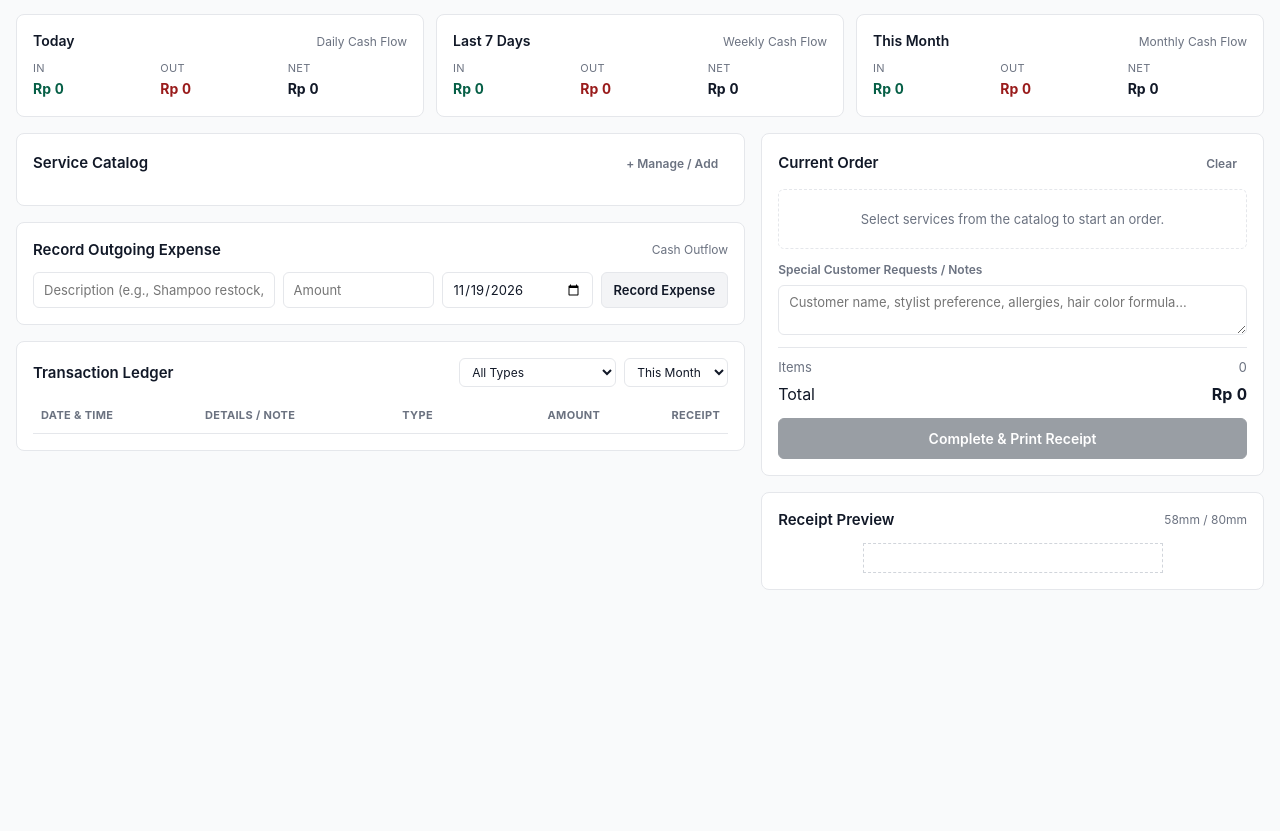
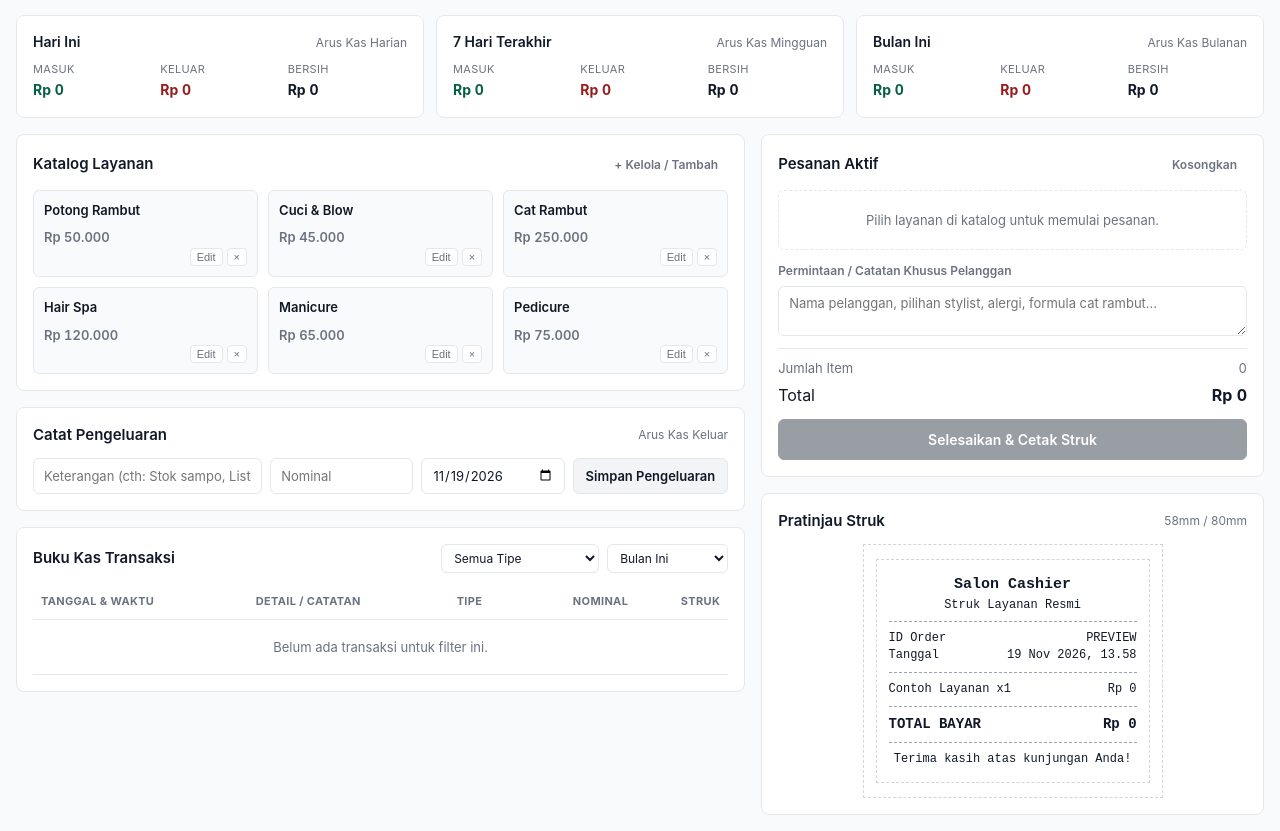
Before and after one commit to reybongs-dev/kasir, a plain HTML site: page index.html in a window 1280 px wide. Shown: the part 70-901 px from the top of the page. Before the commit the page ends 800 px from the top, so only its background shows below. Drawn offline with Linux system fonts and the light colour scheme.

Commit message:
Translate HTML content to Indonesian
Updated the language and labels in the HTML file to Indonesian for better localization.

```diff
--- a/index.html
+++ b/index.html
@@ -1,16 +1,16 @@
 <!DOCTYPE html>
-<html lang="en">
+<html lang="id">
 <head>
   <meta charset="UTF-8" />
   <meta name="viewport" content="width=device-width, initial-scale=1.0" />
   <meta name="theme-color" content="#111827" />
-  <title>Salon Cashier — Offline POS</title>
-  <link rel="manifest" href="./manifest.json" />
+  <title>Salon Cashier — Kasir Offline</title>
+  <link rel="manifest" href="./manifest.json?v=2026.11.19.3" />
   <link rel="stylesheet" href="./style.css" />
 </head>
 <body>
   <div class="app-shell">
-    <!-- Top Header -->
+    <!-- Header Atas -->
     <header class="topbar">
       <div class="brand">
         <span class="brand-dot"></span>
@@ -19,101 +19,102 @@
       <div class="topbar-meta">
         <span id="offline-badge" class="badge badge-online">Online</span>
         <span id="live-clock" class="tabular"></span>
+        <button type="button" id="toggle-theme-btn" class="btn btn-ghost btn-sm">Gelap</button>
       </div>
     </header>
 
-    <!-- Financial Summary Cards -->
-    <section class="summary-grid" aria-label="Financial Summary">
+    <!-- Ringkasan Keuangan -->
+    <section class="summary-grid" aria-label="Ringkasan Keuangan">
       <article class="card summary-card">
         <div class="summary-header">
-          <h2>Today</h2>
-          <span class="summary-sub">Daily Cash Flow</span>
+          <h2>Hari Ini</h2>
+          <span class="summary-sub">Arus Kas Harian</span>
         </div>
         <div class="summary-metrics">
-          <div><span>In</span><strong id="sum-today-in" class="tabular text-in">Rp 0</strong></div>
-          <div><span>Out</span><strong id="sum-today-out" class="tabular text-out">Rp 0</strong></div>
-          <div><span>Net</span><strong id="sum-today-net" class="tabular">Rp 0</strong></div>
+          <div><span>Masuk</span><strong id="sum-today-in" class="tabular text-in">Rp 0</strong></div>
+          <div><span>Keluar</span><strong id="sum-today-out" class="tabular text-out">Rp 0</strong></div>
+          <div><span>Bersih</span><strong id="sum-today-net" class="tabular">Rp 0</strong></div>
         </div>
       </article>
 
       <article class="card summary-card">
         <div class="summary-header">
-          <h2>Last 7 Days</h2>
-          <span class="summary-sub">Weekly Cash Flow</span>
+          <h2>7 Hari Terakhir</h2>
+          <span class="summary-sub">Arus Kas Mingguan</span>
         </div>
         <div class="summary-metrics">
-          <div><span>In</span><strong id="sum-week-in" class="tabular text-in">Rp 0</strong></div>
-          <div><span>Out</span><strong id="sum-week-out" class="tabular text-out">Rp 0</strong></div>
-          <div><span>Net</span><strong id="sum-week-net" class="tabular">Rp 0</strong></div>
+          <div><span>Masuk</span><strong id="sum-week-in" class="tabular text-in">Rp 0</strong></div>
+          <div><span>Keluar</span><strong id="sum-week-out" class="tabular text-out">Rp 0</strong></div>
+          <div><span>Bersih</span><strong id="sum-week-net" class="tabular">Rp 0</strong></div>
         </div>
       </article>
 
       <article class="card summary-card">
         <div class="summary-header">
-          <h2>This Month</h2>
-          <span class="summary-sub">Monthly Cash Flow</span>
+          <h2>Bulan Ini</h2>
+          <span class="summary-sub">Arus Kas Bulanan</span>
         </div>
         <div class="summary-metrics">
-          <div><span>In</span><strong id="sum-month-in" class="tabular text-in">Rp 0</strong></div>
-          <div><span>Out</span><strong id="sum-month-out" class="tabular text-out">Rp 0</strong></div>
-          <div><span>Net</span><strong id="sum-month-net" class="tabular">Rp 0</strong></div>
+          <div><span>Masuk</span><strong id="sum-month-in" class="tabular text-in">Rp 0</strong></div>
+          <div><span>Keluar</span><strong id="sum-month-out" class="tabular text-out">Rp 0</strong></div>
+          <div><span>Bersih</span><strong id="sum-month-net" class="tabular">Rp 0</strong></div>
         </div>
       </article>
     </section>
 
-    <!-- Main 2-Column Workspace -->
+    <!-- Area Kerja 2 Kolom -->
     <main class="workspace">
-      <!-- LEFT COLUMN: Services, Expense Entry & Ledger -->
+      <!-- KOLOM KIRI: Layanan, Catat Pengeluaran & Buku Kas -->
       <div class="col-left">
-        <!-- Service Catalog -->
+        <!-- Katalog Layanan -->
         <section class="card">
           <div class="section-head">
-            <h2>Service Catalog</h2>
-            <button type="button" id="toggle-service-form-btn" class="btn btn-ghost btn-sm">+ Manage / Add</button>
+            <h2>Katalog Layanan</h2>
+            <button type="button" id="toggle-service-form-btn" class="btn btn-ghost btn-sm">+ Kelola / Tambah</button>
           </div>
 
           <form id="service-form" class="inline-form hidden" autocomplete="off">
             <input type="hidden" id="service-edit-id" />
-            <input type="text" id="service-name" placeholder="Service name (e.g., Keratin)" required />
-            <input type="number" id="service-price" placeholder="Price" min="0" step="500" required />
+            <input type="text" id="service-name" placeholder="Nama layanan (cth: Keratin)" required />
+            <input type="number" id="service-price" placeholder="Harga" min="0" step="500" required />
             <div class="form-actions">
-              <button type="submit" class="btn btn-primary btn-sm" id="service-submit-btn">Save Service</button>
-              <button type="button" id="service-cancel-btn" class="btn btn-ghost btn-sm hidden">Cancel</button>
+              <button type="submit" class="btn btn-primary btn-sm" id="service-submit-btn">Simpan</button>
+              <button type="button" id="service-cancel-btn" class="btn btn-ghost btn-sm hidden">Batal</button>
             </div>
           </form>
 
           <div id="service-grid" class="service-grid"></div>
         </section>
 
-        <!-- Outgoing Cash Flow (Expense Entry) -->
+        <!-- Catat Pengeluaran -->
         <section class="card">
           <div class="section-head">
-            <h2>Record Outgoing Expense</h2>
-            <span class="muted-label">Cash Outflow</span>
+            <h2>Catat Pengeluaran</h2>
+            <span class="muted-label">Arus Kas Keluar</span>
           </div>
           <form id="expense-form" class="expense-form" autocomplete="off">
-            <input type="text" id="expense-desc" placeholder="Description (e.g., Shampoo restock, Electricity)" required />
-            <input type="number" id="expense-amount" placeholder="Amount" min="1" step="500" required />
+            <input type="text" id="expense-desc" placeholder="Keterangan (cth: Stok sampo, Listrik)" required />
+            <input type="number" id="expense-amount" placeholder="Nominal" min="1" step="500" required />
             <input type="date" id="expense-date" required />
-            <button type="submit" class="btn btn-secondary">Record Expense</button>
+            <button type="submit" class="btn btn-secondary">Simpan Pengeluaran</button>
           </form>
         </section>
 
-        <!-- Transaction Ledger -->
+        <!-- Buku Kas Transaksi -->
         <section class="card">
           <div class="section-head ledger-head">
-            <h2>Transaction Ledger</h2>
+            <h2>Buku Kas Transaksi</h2>
             <div class="filters">
-              <select id="filter-type" aria-label="Filter by transaction type">
-                <option value="all">All Types</option>
-                <option value="in">Incoming (Orders)</option>
-                <option value="out">Outgoing (Expenses)</option>
+              <select id="filter-type" aria-label="Filter tipe transaksi">
+                <option value="all">Semua Tipe</option>
+                <option value="in">Masuk (Order)</option>
+                <option value="out">Keluar (Pengeluaran)</option>
               </select>
-              <select id="filter-period" aria-label="Filter by period">
-                <option value="daily">Today</option>
-                <option value="weekly">Last 7 Days</option>
-                <option value="monthly" selected>This Month</option>
-                <option value="all">All Time</option>
+              <select id="filter-period" aria-label="Filter periode">
+                <option value="daily">Hari Ini</option>
+                <option value="weekly">7 Hari Terakhir</option>
+                <option value="monthly" selected>Bulan Ini</option>
+                <option value="all">Semua Waktu</option>
               </select>
             </div>
           </div>
@@ -122,11 +123,11 @@
             <table class="ledger-table">
               <thead>
                 <tr>
-                  <th>Date &amp; Time</th>
-                  <th>Details / Note</th>
-                  <th>Type</th>
-                  <th class="num">Amount</th>
-                  <th class="num">Receipt</th>
+                  <th>Tanggal &amp; Waktu</th>
+                  <th>Detail / Catatan</th>
+                  <th>Tipe</th>
+                  <th class="num">Nominal</th>
+                  <th class="num">Struk</th>
                 </tr>
               </thead>
               <tbody id="ledger-body"></tbody>
@@ -135,30 +136,28 @@
         </section>
       </div>
 
-      <!-- RIGHT COLUMN: Active Cart & Receipt Preview -->
+      <!-- KOLOM KANAN: Pesanan Aktif & Pratinjau Struk -->
       <aside class="col-right">
         <section class="card cart-card">
           <div class="section-head">
-            <h2>Current Order</h2>
-            <button type="button" id="clear-cart-btn" class="btn btn-ghost btn-sm">Clear</button>
+            <h2>Pesanan Aktif</h2>
+            <button type="button" id="clear-cart-btn" class="btn btn-ghost btn-sm">Kosongkan</button>
           </div>
 
-          <div id="cart-items" class="cart-items">
-            <p class="empty-state">Select services from the catalog to start an order.</p>
-          </div>
+          <div id="cart-items" class="cart-items"></div>
 
           <div class="note-box">
-            <label for="customer-note">Special Customer Requests / Notes</label>
+            <label for="customer-note">Permintaan / Catatan Khusus Pelanggan</label>
             <textarea
               id="customer-note"
               rows="2"
-              placeholder="Customer name, stylist preference, allergies, hair color formula..."
+              placeholder="Nama pelanggan, pilihan stylist, alergi, formula cat rambut..."
             ></textarea>
           </div>
 
           <div class="cart-totals">
             <div class="total-row">
-              <span>Items</span>
+              <span>Jumlah Item</span>
               <span id="cart-count" class="tabular">0</span>
             </div>
             <div class="total-row grand">
@@ -169,15 +168,15 @@
 
           <div class="checkout-actions">
             <button type="button" id="complete-order-btn" class="btn btn-primary btn-block" disabled>
-              Complete &amp; Print Receipt
+              Selesaikan &amp; Cetak Struk
             </button>
           </div>
         </section>
 
-        <!-- Live Thermal Receipt Preview -->
+        <!-- Pratinjau Struk -->
         <section class="card">
           <div class="section-head">
-            <h2>Receipt Preview</h2>
+            <h2>Pratinjau Struk</h2>
             <span class="muted-label">58mm / 80mm</span>
           </div>
           <div id="receipt-preview" class="receipt-sheet"></div>
@@ -186,7 +185,7 @@
     </main>
   </div>
 
-  <!-- Dedicated Print Container (Hidden on screen, visible only in @media print) -->
+  <!-- Area Cetak Khusus -->
   <div id="print-area" aria-hidden="true"></div>
 
   <script src="./app.js"></script>
```
